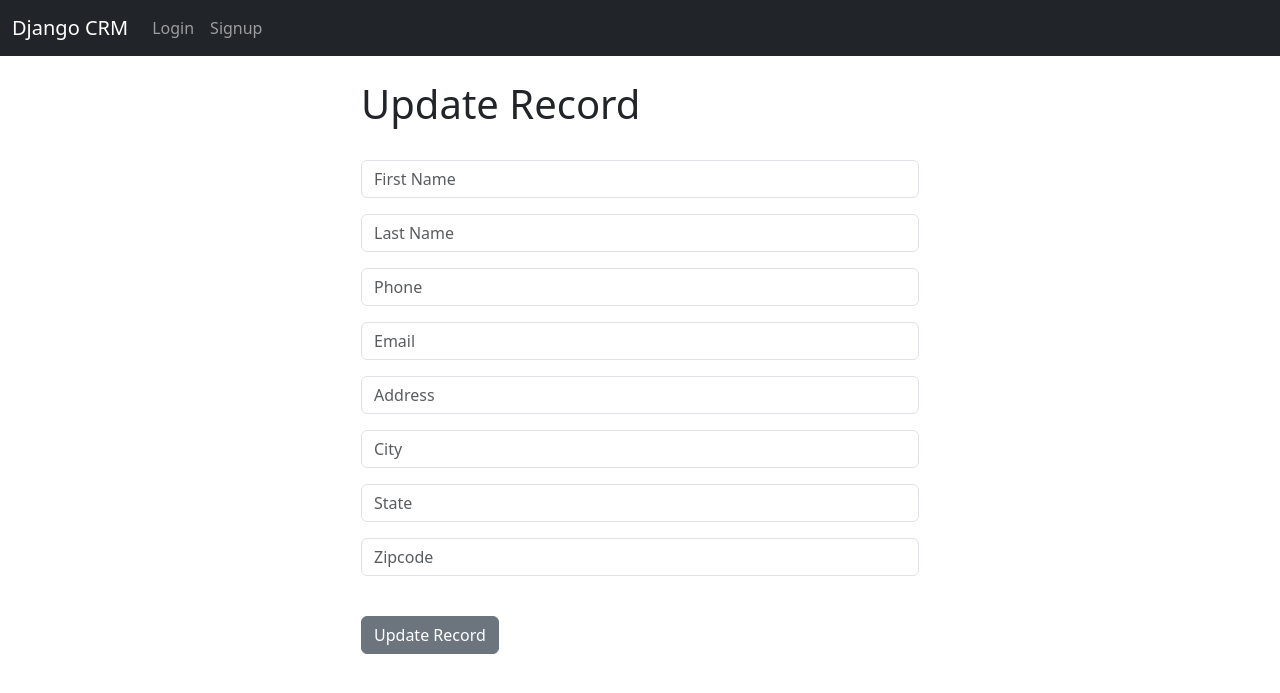
After one commit to adistrim/django-CRM, a Django app: template website/templates/update_record.html in a window 1280 px wide. The commit adds this page. Shown: the top 693 px of the page. Run offline with Django 5.2, Linux system fonts and the light colour scheme; the template is opened without the code that fills it: values that come from a table or form of the project are taken from there, others are empty.

Commit message:
records can be updated by users

```diff
--- a/website/templates/record.html
+++ b/website/templates/record.html
@@ -33,10 +33,12 @@
                 <strong>Created At: </strong>{{ customer_record.created_at }}
             </p>
         </div>
-    </div>
-    <br />
+        <div class="card-footer">
             <a href="{% url 'home' %}" class="btn btn-secondary">Back</a>
             <a href="{% url 'delete_record' customer_record.id %}" class="btn btn-danger">Delete</a>
+            <a href="{% url 'update_record' customer_record.id %}" class="btn btn-primary">Update</a>
+        </div>
+    </div>
 
 </div>
 
--- /dev/null
+++ b/website/templates/update_record.html
@@ -0,0 +1,20 @@
+{% extends "base.html" %}
+{% block content %}
+
+<div class="col-md-6 offset-md-3">
+
+    <h1>Update Record</h1>
+    <br />
+    <form method="POST">
+        {% csrf_token %}
+
+        {{ form.as_p }}
+
+        <br />
+        <button type="submit" class="btn btn-secondary">Update Record</button>
+    </form>
+
+</div>
+
+
+{% endblock %}
--- a/website/urls.py
+++ b/website/urls.py
@@ -8,4 +8,5 @@ urlpatterns = [
     path('record/<int:pk>', views.customer_record, name='record'),
     path('delete_record/<int:pk>', views.delete_record, name='delete_record'),
     path('add_record/', views.add_record, name='add_record'),
+    path('update_record/<int:pk>', views.update_record, name='update_record'),
 ]
```
Also changed, not shown: website/views.py (+14 -0 lines). Lines whose indentation alone changed are shown as unchanged.
